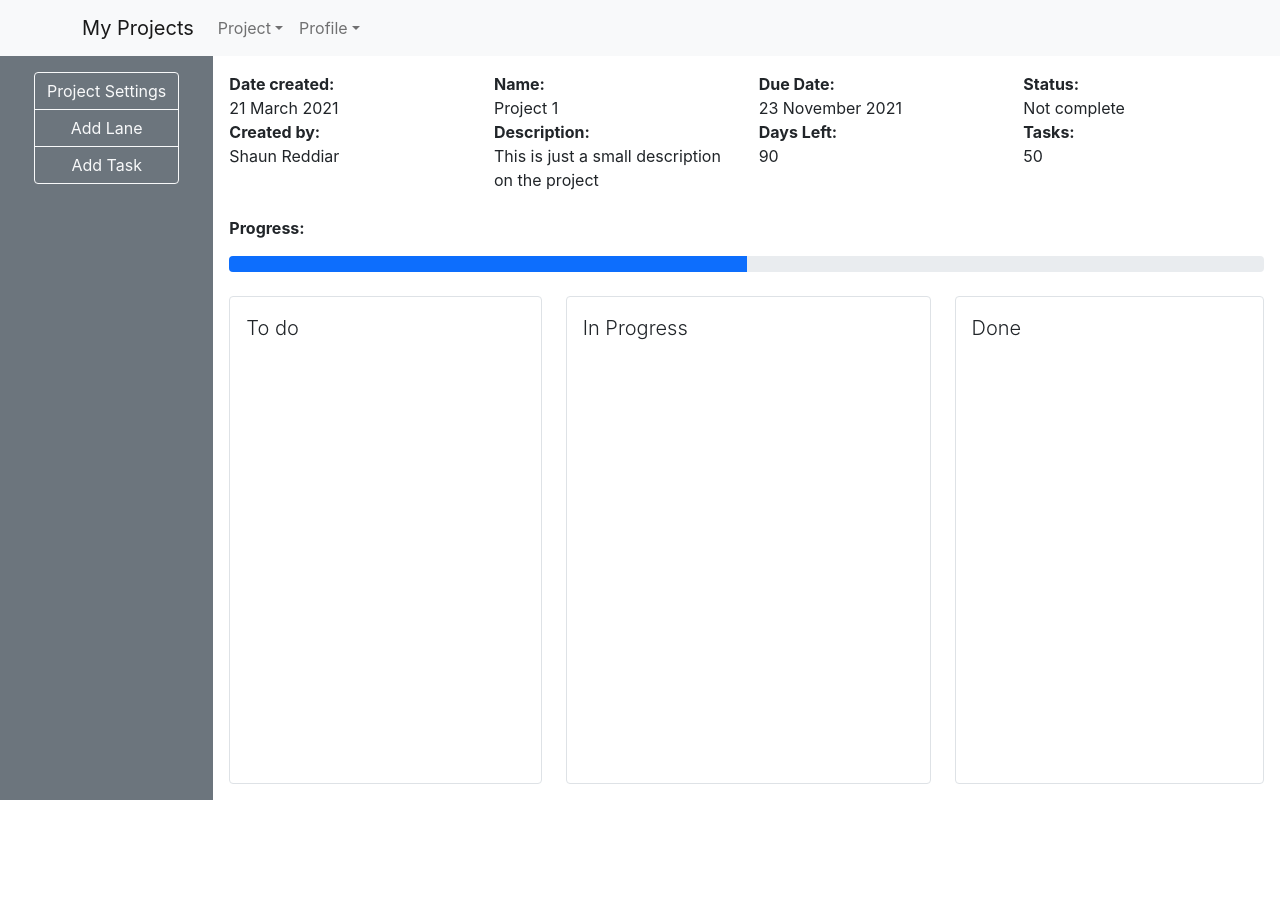
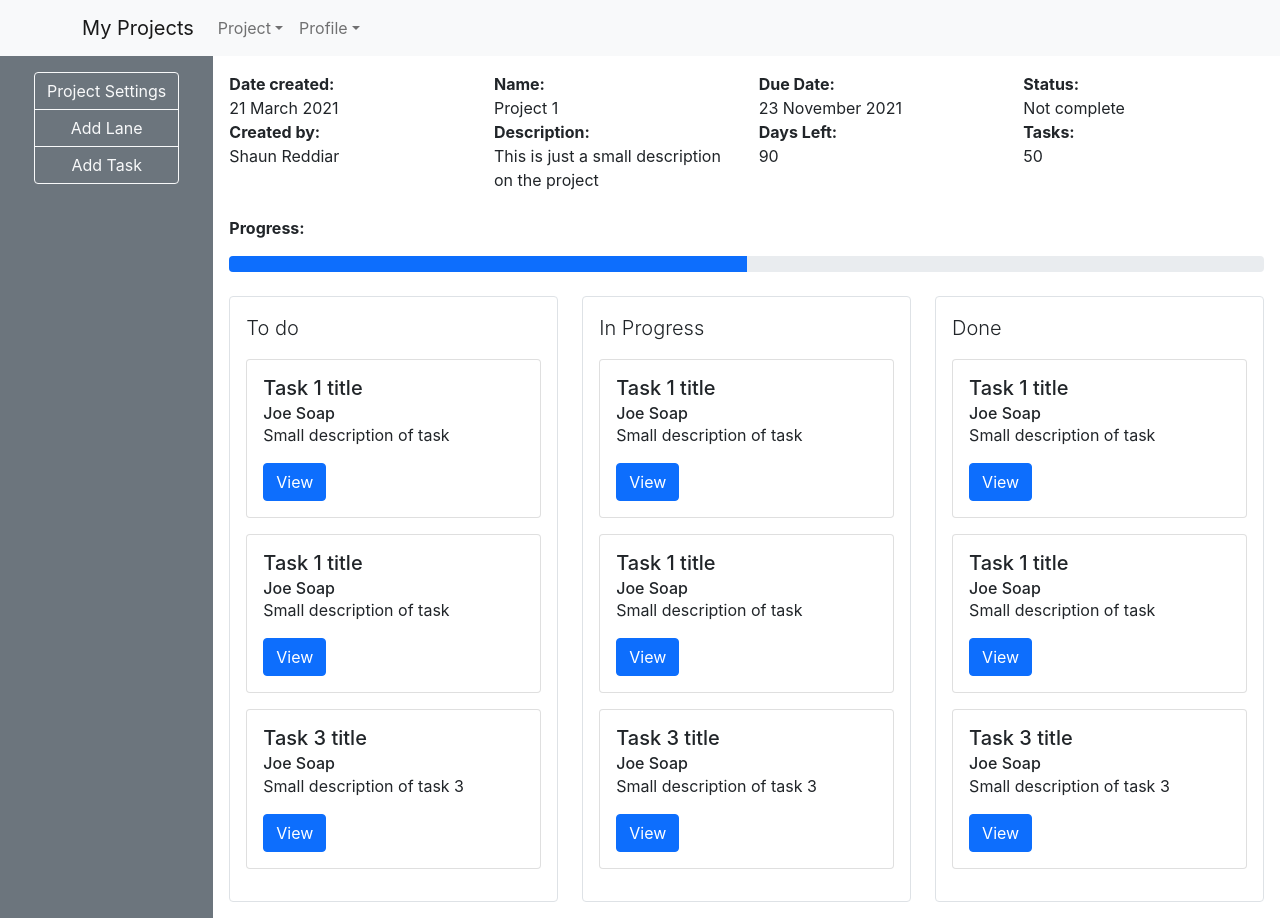
Before and after one commit to shaunzo/task-list, a React (Create React App) app: page / in a window 1280 px wide. Before the commit the page ends 800 px from the top, so only its background shows below. Built offline with nearby package versions, Linux system fonts and the light colour scheme; the HTML template or start-up script is replaced by a standard one.

Commit message:
Added Project Task placeholders

```diff
--- a/src/project-lane/project-lane.jsx
+++ b/src/project-lane/project-lane.jsx
@@ -1,10 +1,28 @@
 import React from 'react';
 import {Col} from 'react-bootstrap';
+import ProjectTask from '../project-task/project-task';
 
 const ProjectLane = ({title}) => {
     return (
         <Col className="project-lane border h-100 rounded me-4 vstack p-3">
            <p className="lead">{title}</p>
+           <ProjectTask
+                assignee="Joe Soap"
+                text="Small description of task"
+                title="Task 1 title"
+            />
+
+            <ProjectTask
+                assignee="Joe Soap"
+                text="Small description of task"
+                title="Task 1 title"
+            />
+
+            <ProjectTask
+                assignee="Joe Soap"
+                text="Small description of task 3"
+                title="Task 3 title"
+            />
         </Col>
     )
 }
--- /dev/null
+++ b/src/project-task/project-task.jsx
@@ -0,0 +1,19 @@
+import React from 'react';
+import {Card, Button} from 'react-bootstrap';
+
+const ProjectTask = ({title, text, assignee}) => {
+
+    return (
+        <Card className="mb-3">
+            <Card.Body>
+                <Card.Title>{title}</Card.Title>
+                <Card.Subtitle>{assignee}</Card.Subtitle>
+                <Card.Text>{text}</Card.Text>
+                <Button>View</Button>
+            </Card.Body>
+        </Card>
+    )
+
+}
+
+export default ProjectTask;
```
